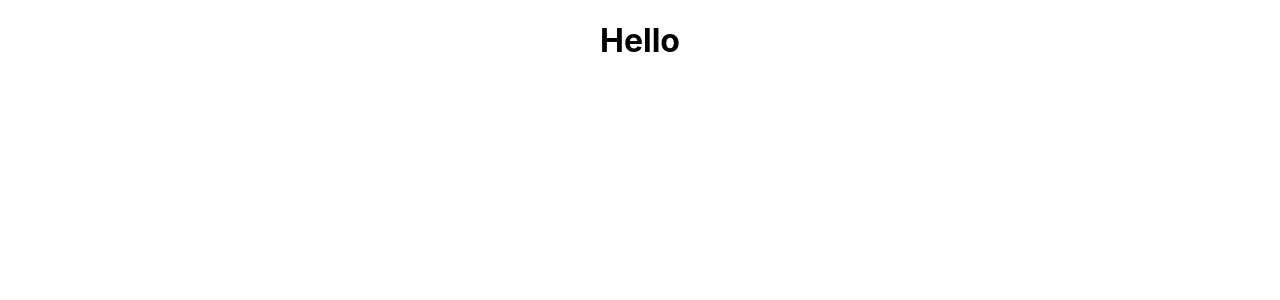
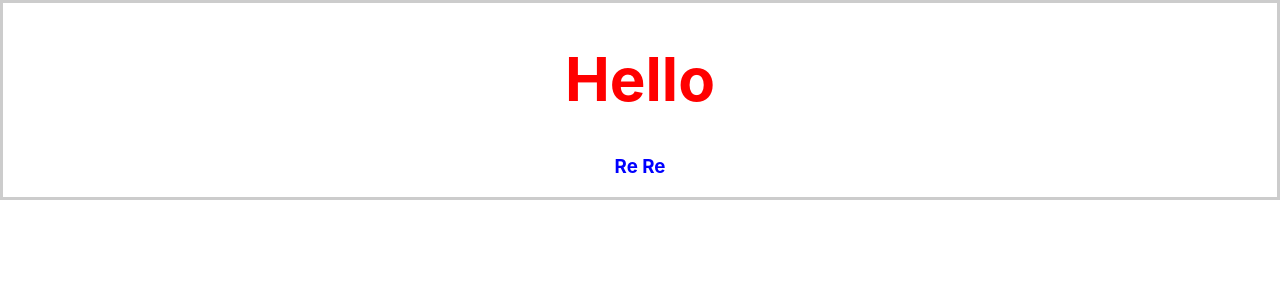
Before and after one commit to kravtsovRoman/react_v.2, a React (Create React App) app: page / in a window 1280 px wide. Shown: the top 300 px of the page. Built offline with nearby package versions, Linux system fonts and the light colour scheme.

Commit message:
inline style

```diff
--- a/src/App.js
+++ b/src/App.js
@@ -3,26 +3,19 @@ import './App.css';
 
 class App extends Component {
   render() {
+    const divStyle = {
+      'border': '3px solid #ccc',
+      'color': 'red'
+    };
 
     return (
-      <div className="App">
-        <h1>
+      <div className="App" style={divStyle} >
+        <h1 style={{fontSize: '60px'}}>
           Hello
         </h1>
+        <h3 style={{color: 'blue'}}>Re Re</h3>
       </div>
     );
-
-    // return React.createElement(
-    //   'div',
-    //   {
-    //     className: 'App'
-    //   },
-    //   React.createElement(
-    //     'h1',
-    //     null,
-    //     'Hello world!'
-    //   )
-    // )
   }
 }
 
```
